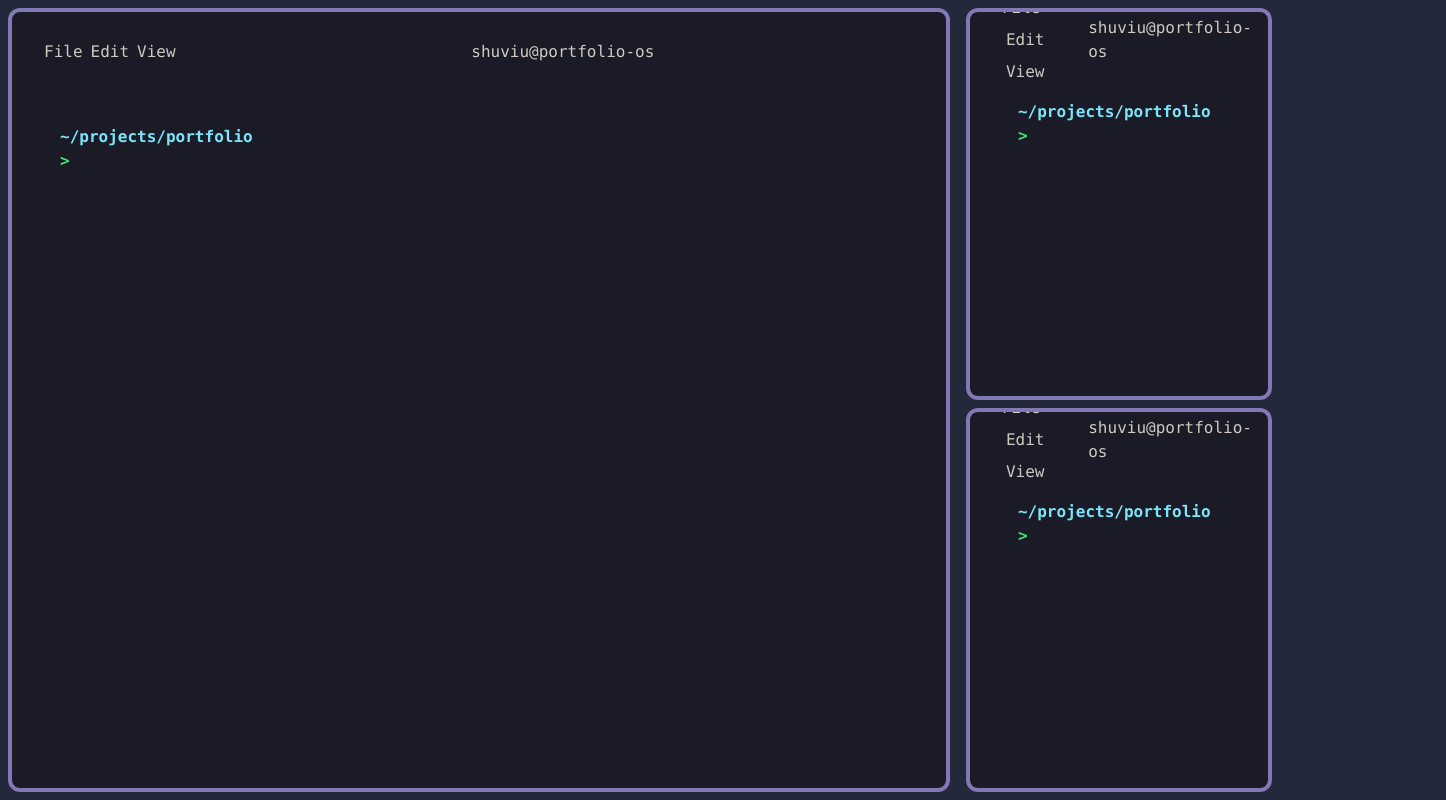
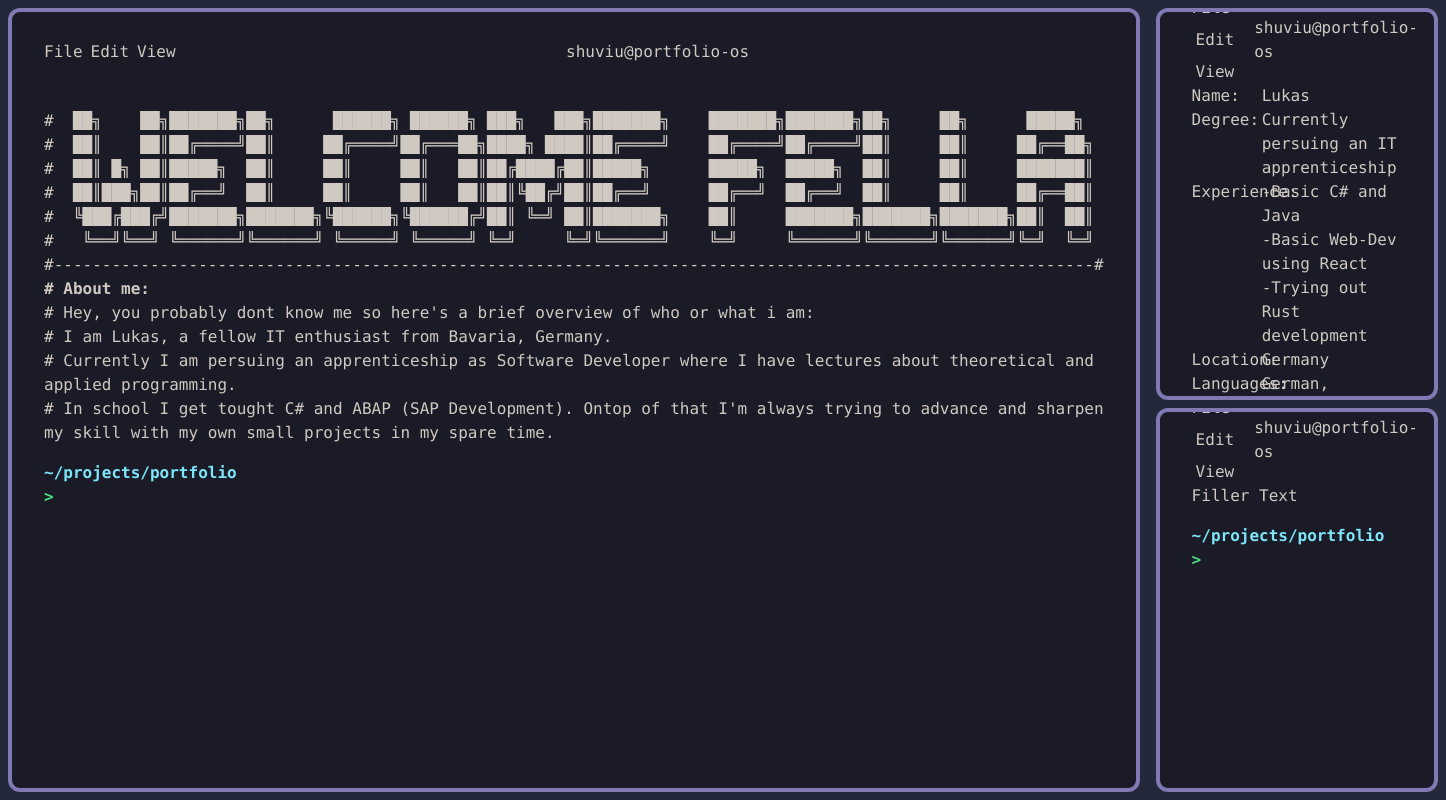
Before and after one commit to Shuviu/TerminalPortfolio, a React (Vite) app: page / in a window 1280 px wide. Shown: the whole page, 1446 px wide, since content can reach past the window. Built offline with nearby package versions, Linux system fonts and the light colour scheme.

Commit message:
idk mate

```diff
--- a/src/App.jsx
+++ b/src/App.jsx
@@ -1,13 +1,13 @@
 import Terminal from './components/Terminal'
-import InitView from './components/baseViews /MainView'
-import AboutMeView from './components/baseViews /AboutMeView'
-import StatusView  from './components/baseViews /StatusView'
+import AboutMeView from './components/baseViews/AboutMeView'
+import StatusView  from './components/baseViews/StatusView'
+import MainView from './components/baseViews/MainView'
 
 function App() {
   return (
     <div className='w-full flex h-full font-mono'>
       <div className='w-full h-full p-2'>
-        <Terminal className='h-full' initialView={InitView}/>
+        <Terminal className='h-full' initialView={MainView}/>
       </div>
       <div className='w-1/3 h-full p-2 hidden lg:inline'>
         <div className='h-1/2'>
--- a/src/components/Terminal.jsx
+++ b/src/components/Terminal.jsx
@@ -1,9 +1,7 @@
-import { useState } from 'react'
-import InitView from './commandOutputs/InitView'
 
 function Terminal({initialView}) {
 
-    let x = [InitView];
+    let x = [initialView];
 
     return (
         <div className='bg-term-background text-char-main border-accent-color border-4 rounded-xl h-full flex-col overflow-hidden'>
@@ -21,11 +19,11 @@ function Terminal({initialView}) {
                 </div>
             </div>
             {/* Terminal Body */}
-            <div className='overflow-y-scroll scroll-smooth flex-2 h-7/8 m-4 p-4'>
+            <div className='overflow-y-scroll scroll-smooth flex-2 h-7/8 m-4'>
                 {/* Output field */}
                 <div className='m-4'>
                     {x.map((value, index) => (
-                        <div key={index}>{value}</div>
+                        <div key={index}>{value.call()}</div>
                     ))}
                 </div>
                 {/* Terminal Input Field */}
```
Also changed, not shown: src/components/baseViews/AboutMeView.jsx (renamed from src/components/baseViews /AboutMeView.jsx), src/components/baseViews/MainView.jsx (renamed from src/components/baseViews /MainView.jsx), src/components/baseViews/StatusView.jsx (renamed from src/components/baseViews /StatusView.jsx).
